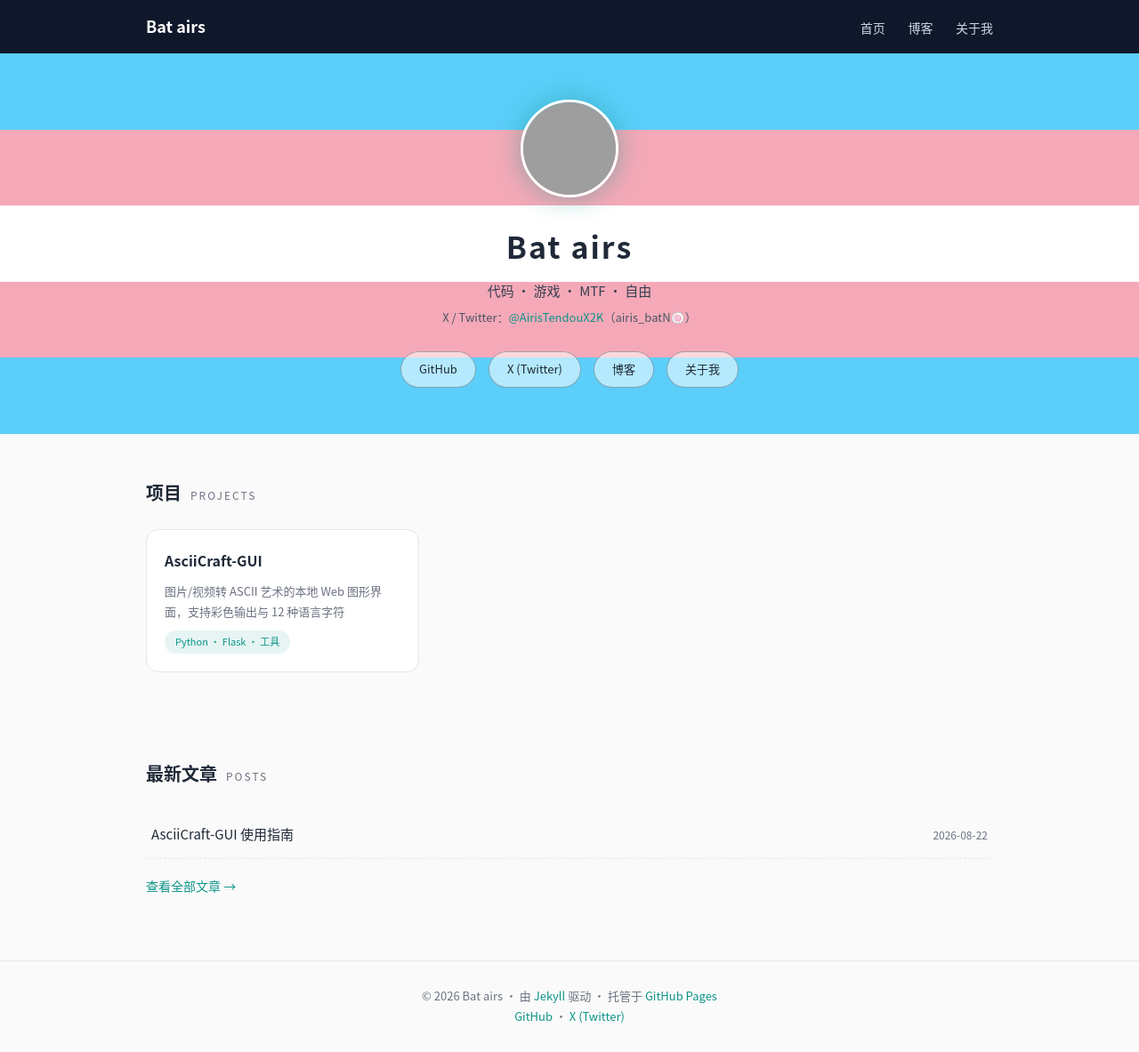
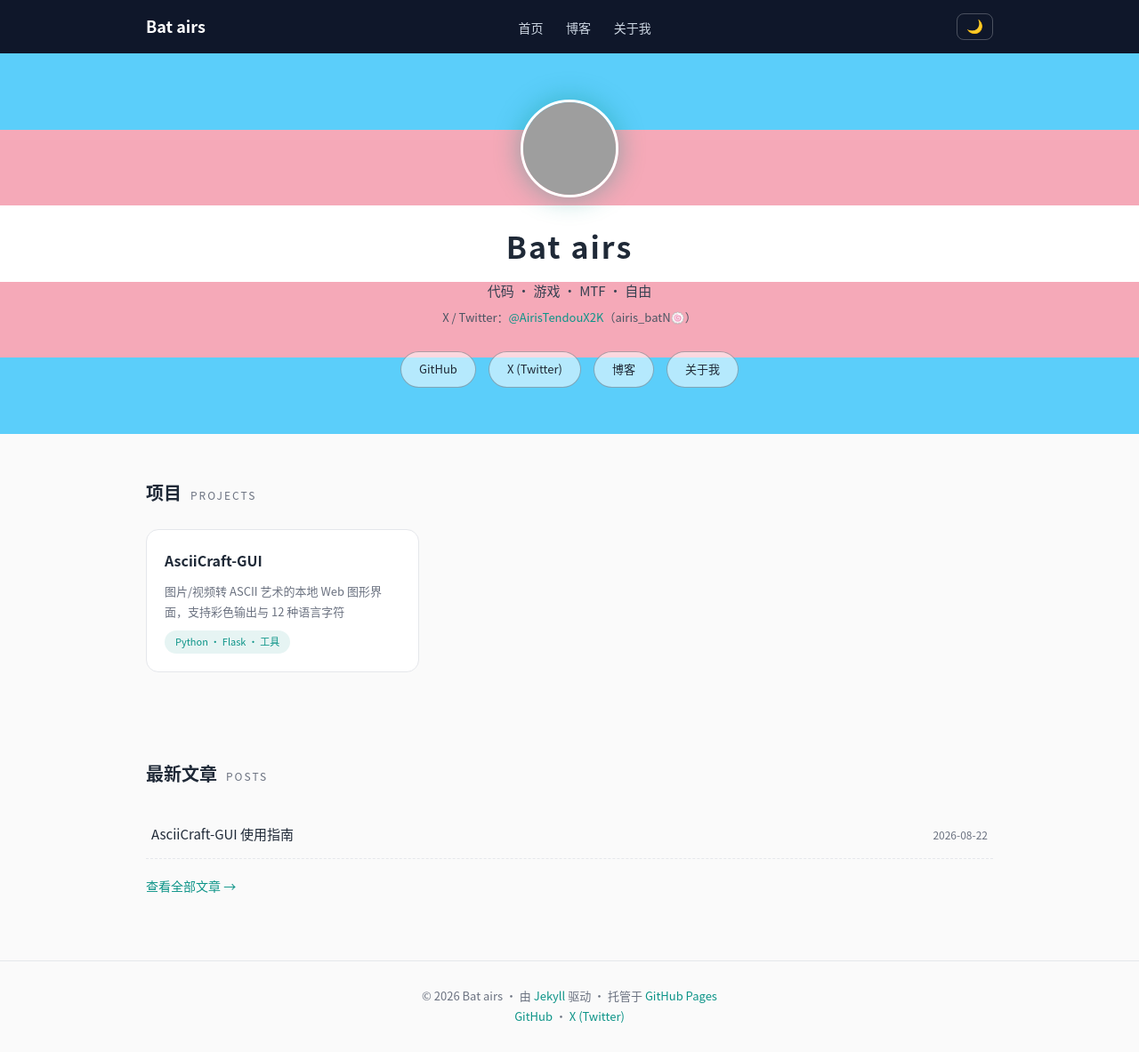
Before and after one commit to Bat-airs/Bat-airs.github.io, a Jekyll site: the page built from index.html, in a window 1280 px wide and 1183 px high. Shown: the whole window at 89% size. Built offline with Jekyll 4.4.1, drawn with Linux system fonts in a browser that asks for light colours; grey boxes are pictures that could not be loaded.

Commit message:
新增深色模式：跟随系统+手动切换按钮+本地记忆

```diff
--- a/_includes/header.html
+++ b/_includes/header.html
@@ -6,5 +6,6 @@
       <a href="{{ site.baseurl }}/blog/">博客</a>
       <a href="{{ site.baseurl }}/about/">关于我</a>
     </nav>
+    <button class="theme-btn" id="themeBtn" aria-label="切换深色模式">🌙</button>
   </div>
 </header>
--- a/_layouts/default.html
+++ b/_layouts/default.html
@@ -7,6 +7,7 @@
   <meta name="description" content="{{ site.description }}">
   <link rel="icon" href="https://github.com/Bat-airs.png">
   <link rel="stylesheet" href="{{ site.baseurl }}/assets/css/style.css">
+  <script src="{{ site.baseurl }}/assets/js/theme.js" defer></script>
 </head>
 <body>
   {% include header.html %}
--- a/assets/css/style.css
+++ b/assets/css/style.css
@@ -9,7 +9,21 @@
   --border: #e5e7eb;
   --dark: #0f172a;
   --dark-2: #1e293b;
+  --code-bg: #f1f5f9;
   --radius: 14px;
+}
+/* 深色模式 */
+[data-theme="dark"] {
+  --bg: #0f172a;
+  --card: #1e293b;
+  --text: #e2e8f0;
+  --muted: #94a3b8;
+  --accent: #2dd4bf;
+  --accent-2: #60a5fa;
+  --border: #334155;
+  --dark: #0b1120;
+  --dark-2: #16202f;
+  --code-bg: #1e293b;
 }
 * { box-sizing: border-box; margin: 0; padding: 0; }
 html { scroll-behavior: smooth; }
@@ -46,6 +60,19 @@ a:hover { text-decoration: underline; }
   font-size: 14px;
 }
 .nav nav a:hover { color: #5eead4; text-decoration: none; }
+.theme-btn {
+  margin-left: 14px;
+  background: none;
+  border: 1px solid rgba(255, 255, 255, .25);
+  color: #fff;
+  border-radius: 8px;
+  padding: 4px 10px;
+  cursor: pointer;
+  font-size: 15px;
+  line-height: 1.3;
+  transition: border-color .15s;
+}
+.theme-btn:hover { border-color: #5eead4; }
 
 /* ---------- Hero ---------- */
 .hero {
@@ -175,7 +202,7 @@ a:hover { text-decoration: underline; }
 .post-content h3 { font-size: 17px; margin: 20px 0 10px; }
 .post-content p { margin: 12px 0; }
 .post-content code {
-  background: #f1f5f9;
+  background: var(--code-bg);
   border-radius: 5px;
   padding: 2px 6px;
   font-size: 13px;
--- /dev/null
+++ b/assets/js/theme.js
@@ -0,0 +1,29 @@
+/* 主题切换：深色模式支持 */
+(function () {
+  var KEY = "bat-airs-theme";
+  var root = document.documentElement;
+  var btn = document.getElementById("themeBtn");
+
+  function apply(theme) {
+    root.setAttribute("data-theme", theme);
+    if (btn) {
+      btn.textContent = theme === "dark" ? "☀️" : "🌙";
+    }
+  }
+
+  // 初始化：优先 localStorage，其次跟随系统
+  var saved = null;
+  try { saved = localStorage.getItem(KEY); } catch (e) { /* ignore */ }
+  var theme = saved ||
+    (window.matchMedia && window.matchMedia("(prefers-color-scheme: dark)").matches
+      ? "dark" : "light");
+  apply(theme);
+
+  if (btn) {
+    btn.addEventListener("click", function () {
+      var next = root.getAttribute("data-theme") === "dark" ? "light" : "dark";
+      apply(next);
+      try { localStorage.setItem(KEY, next); } catch (e) { /* ignore */ }
+    });
+  }
+})();
```
